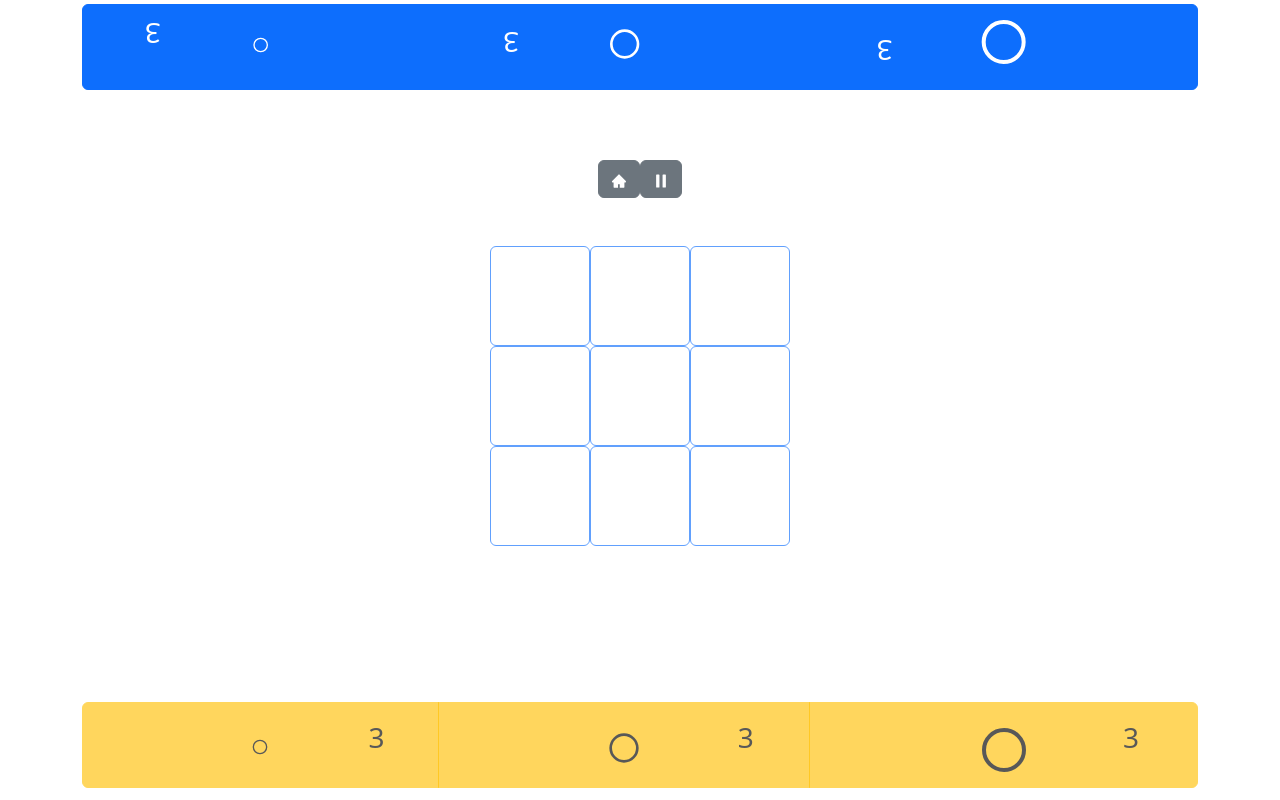
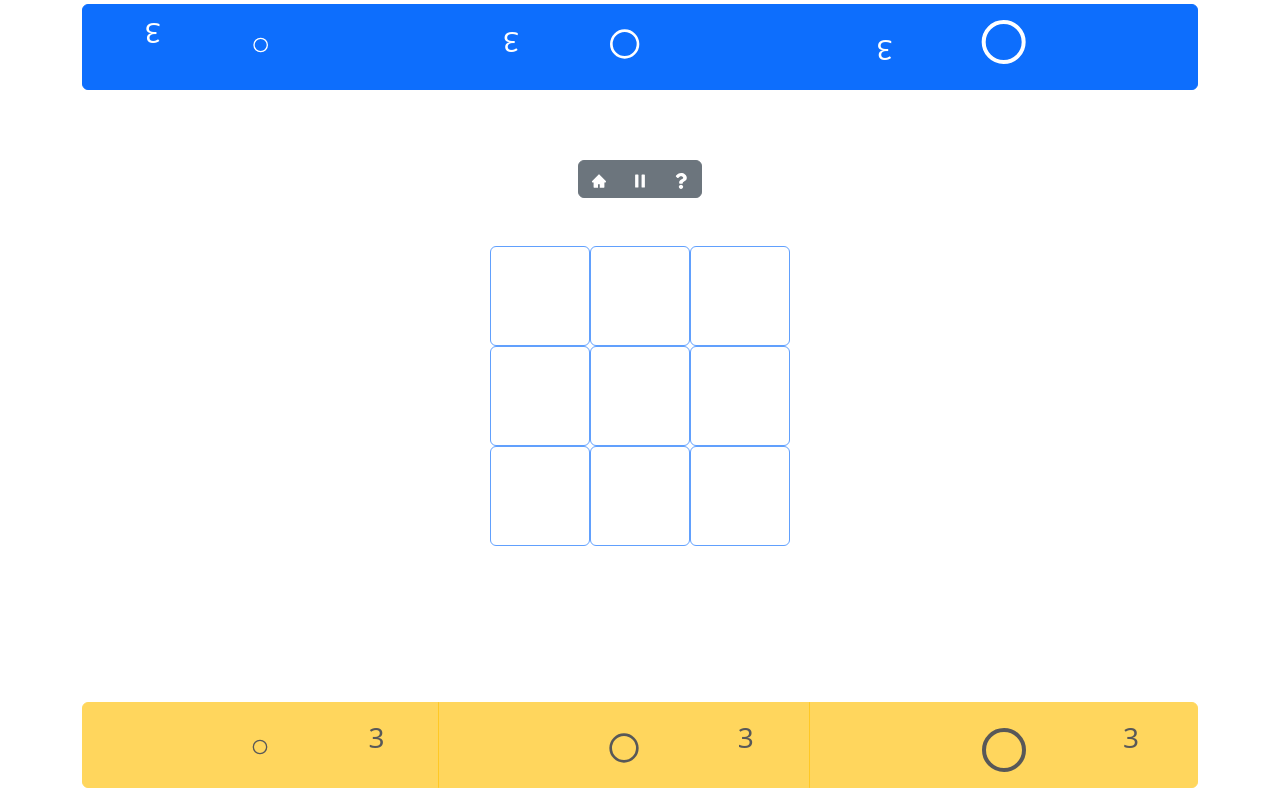
Before and after one commit to mawarutuco/Advanced-Tic-Tac-Toe, a React (Create React App) app: page /#/advanced-tic-tac-toe in a window 1280 px wide. Built offline with nearby package versions, Linux system fonts and the light colour scheme.

Commit message:
增加問號按鈕、取消平手判斷

```diff
--- a/src/pages/advanced-tic-tac-toe/index.jsx
+++ b/src/pages/advanced-tic-tac-toe/index.jsx
@@ -1,6 +1,7 @@
-import { HomeBtn, StopBtn } from "../../components/functionBtn";
+import { HomeBtn, StopBtn, QuestionBtn } from "../../components/functionBtn";
 import GameBtns from "./GameBtns";
 import Stage from "./Stage";
+import { ButtonGroup } from "react-bootstrap";
 import { useState, useRef, useEffect } from "react";
 import { MyAlert } from "../../components/alert";
 
@@ -99,15 +100,16 @@ const AdvancedTicTacToe = () => {
   useEffect(() => {
     const [win, color] = judgeWinner();
     if (win) gameAlert(`${color === "text-primary" ? "藍方" : "黃方"}勝利!`);
-    if (stage.every((n) => n.state > -1)) gameAlert("平手");
+    // if (stage.every((n) => n.state > 0)) gameAlert("平手");
   }, [stage]);
 
   return (
-    <div className="container d-flex flex-column justify-content-between align-items-center mt-1 show-move-up">
-      <div className="position-absolute" style={{ top: "20%" }}>
+    <div className="container d-flex flex-column justify-content-between align-items-center mt-1 my_show_move_up">
+      <ButtonGroup className="position-absolute" style={{ top: "20%" }}>
         <HomeBtn />
         <StopBtn doClick={() => gameAlert("遊戲暫停")} />
-      </div>
+        <QuestionBtn />
+      </ButtonGroup>
       <GameBtns
         gameBtns={gameBtns.current.blue}
         blueTurn={blueTurn}
```
